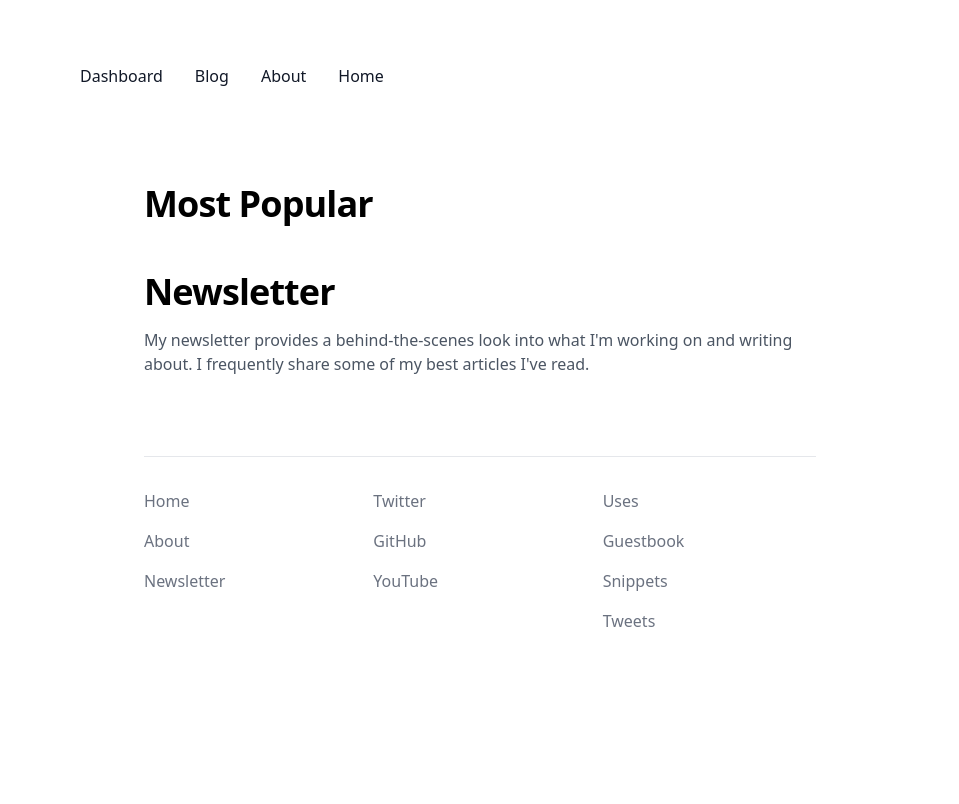
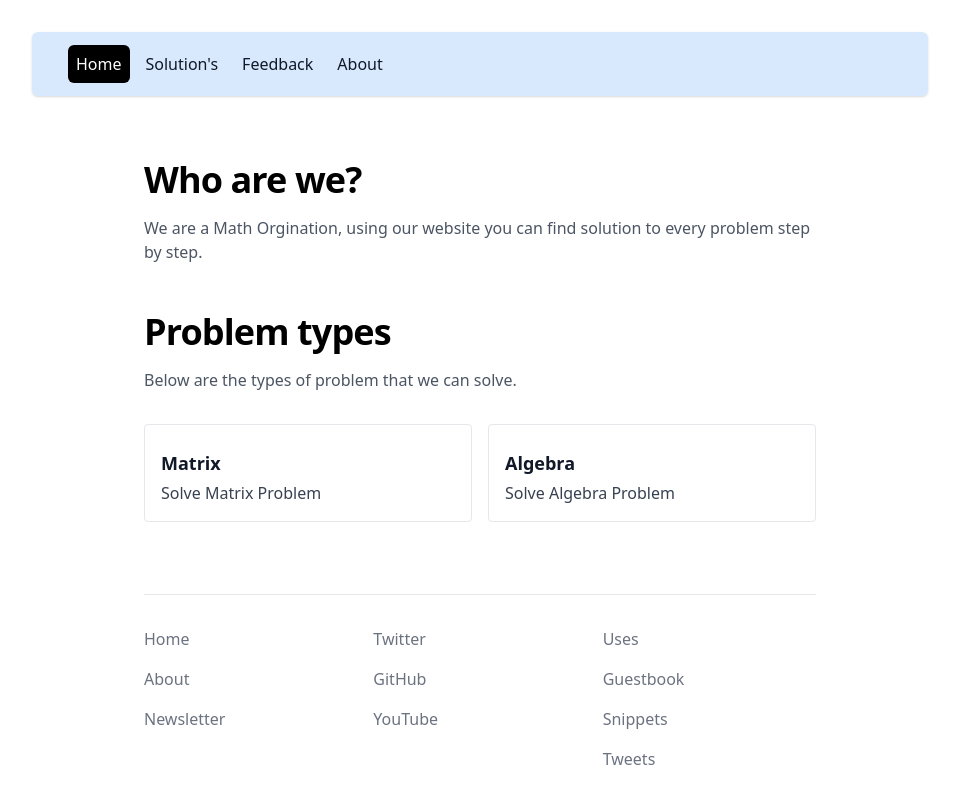
Before and after one commit to dineshyadav3169/Math, a Next.js app: page / in a window 1280 px wide. Shown: the top 804 px of the page, without its empty margins (160-1119 px from the left). Built offline with nearby package versions, Linux system fonts and the light colour scheme; what @tailwindcss/typography would draw is missing.

Commit message:
solution layout, landing page

```diff
--- a/components/Container.js
+++ b/components/Container.js
@@ -17,7 +17,7 @@ export default function Container(props) {
     <div className="bg-white">
       <Head>
         <title>{meta.title}</title>
-        <meta name="robots" content="follow, index" />
+        <meta name="robots" content="nofollow, noindex" />
         <meta content={meta.description} name="description" />
         <meta
           property="og:url"
@@ -41,22 +41,34 @@ export default function Container(props) {
           <meta property="article:published_time" content={meta.date} />
         )}
       </Head>
-      <nav className="flex items-center justify-between w-full max-w-4xl p-8 mx-auto my-0 text-gray-900 bg-white sticky-nav md:my-8 bg-opacity-60">
+      <nav className="flex bg-blue-200 rounded-md shadow items-center justify-between w-full max-w-4xl px-8 py-5 mx-auto my-0 text-gray-900 md:my-8 bg-opacity-60">
         <a href="#skip" className="skip-nav">
           Skip to content
         </a>
         <div>
-          <a href="/dashboard" className="p-1 text-gray-900 sm:p-4">
-            Dashboard
+          <a
+            href="/"
+            className="py-2 px-2 mx-1 rounded-md text-white bg-black sm:py-2 sm:px-2 hover:bg-gray-100 hover:text-black"
+          >
+            Home
           </a>
-          <a href="/blog" className="p-1 text-gray-900 sm:p-4">
-            Blog
+          <a
+            href="/solution"
+            className="py-2 px-2 mx-1 text-gray-900 rounded-md sm:py-2 sm:px-2 hover:bg-gray-100"
+          >
+            Solution's
           </a>
-          <a href="/about" className="p-1 text-gray-900 sm:p-4">
+          <a
+            href="/feedback"
+            className="py-2 px-2 mx-1 text-gray-900 rounded-md sm:py-2 sm:px-2 hover:bg-gray-100"
+          >
+            Feedback
+          </a>
+          <a
+            href="/about"
+            className="py-2 px-2 mx-1 text-gray-900 rounded-md sm:py-2 sm:px-2 hover:bg-gray-100"
+          >
             About
-          </a>
-          <a href="/" className="p-1 text-gray-900 sm:p-4">
-            Home
           </a>
         </div>
       </nav>
--- /dev/null
+++ b/components/FunctionCard.js
@@ -0,0 +1,32 @@
+import Image from 'next/image';
+
+export default function FunctionCard({
+  title,
+  description,
+  slug,
+  hasImage,
+  imageLogo,
+  ...rest
+}) {
+  return (
+    <a
+      href={`/${slug}`}
+      className="border border-grey-200 dark:border-gray-900 rounded p-4 w-full"
+      {...rest}
+    >
+      {hasImage && (
+        <Image
+          alt={title}
+          height={32}
+          width={32}
+          src={`/logos/${imageLogo}`}
+          className="rounded-full"
+        />
+      )}
+      <h3 className="text-lg font-bold text-left mt-2 text-gray-900 dark:text-gray-100">
+        {title}
+      </h3>
+      <p className="mt-1 text-gray-700 dark:text-gray-400">{description}</p>
+    </a>
+  );
+}
--- /dev/null
+++ b/components/LoadingSpinner.js
@@ -0,0 +1,24 @@
+export default function LoadingSpinner() {
+  return (
+    <svg
+      className="animate-spin h-5 w-5 text-gray-900 dark:text-gray-100"
+      xmlns="http://www.w3.org/2000/svg"
+      fill="none"
+      viewBox="0 0 24 24"
+    >
+      <circle
+        className="opacity-25"
+        cx="12"
+        cy="12"
+        r="10"
+        stroke="currentColor"
+        strokeWidth="4"
+      />
+      <path
+        className="opacity-75"
+        fill="currentColor"
+        d="M4 12a8 8 0 018-8V0C5.373 0 0 5.373 0 12h4zm2 5.291A7.962 7.962 0 014 12H0c0 3.042 1.135 5.824 3 7.938l3-2.647z"
+      />
+    </svg>
+  );
+}
--- /dev/null
+++ b/layouts/solver.js
@@ -0,0 +1,114 @@
+import { useState, useRef } from 'react';
+import LoadingSpinner from '@/components/LoadingSpinner';
+
+export default function Solution(props) {
+  const [form, setForm] = useState({
+    popup: false,
+    state: false,
+    isMessageReported: false
+  });
+  const reasonInput = useRef();
+
+  const formHandler = (event) => {
+    event.preventDefault();
+    setForm({ popup: form.popup, state: true });
+
+    //TO:DO POST API here
+    setTimeout(() => {
+      setForm({ popup: form.popup, state: true, isMessageReported: true });
+    }, 3000);
+  };
+
+  const popupTonggle = () => {
+    setForm({ popup: !form.popup });
+  };
+
+  return (
+    <div className="bg-white mt-2 text-black">
+      <div className="mt-2">
+        <h2 className="font-bold text-xl md:text-4xl tracking-tight mb-4 mt-8 text-black">
+          Solution
+        </h2>
+      </div>
+      <div className="mt-2">
+        {props.children}
+        <div className="flex rounded-md shadow items-center justify-between w-full max-w-4xl px-4 py-5 mx-auto my-0 text-gray-900 md:my-8 bg-opacity-60">
+          <div>
+            <button
+              className="py-2 px-2 mx-1 rounded-md text-white bg-red-600 sm:py-2 sm:px-2 hover:bg-red-500"
+              onClick={popupTonggle}
+            >
+              Report
+            </button>
+            {form.popup && (
+              <form
+                className="fixed z-10 inset-0 overflow-y-auto"
+                onSubmit={formHandler}
+              >
+                <div className="flex bg-black bg-opacity-10 items-end min-h-screen pt-4 px-4 pb-20 text-center sm:block sm:p-0">
+                  <div className="inline-block align-bottom bg-white rounded-lg text-left overflow-hidden shadow-xl transform transition-all sm:my-8 sm:align-middle sm:max-w-lg sm:w-full">
+                    <div className="bg-white px-4 pt-5 pb-4 sm:p-6 sm:pb-4">
+                      <div className="sm:flex sm:items-start">
+                        <div className="mt-3 text-center sm:mt-0 sm:ml-4 sm:text-left">
+                          <h3 className="text-lg leading-6 font-medium text-gray-900">
+                            {form.isMessageReported
+                              ? 'Thank You For your Contribution'
+                              : 'Report Wrong Answer'}
+                          </h3>
+                          <div className="mt-2">
+                            <p className="text-sm text-gray-500">
+                              {form.isMessageReported
+                                ? ''
+                                : 'Pelese tell us why this answer is wrong'}
+                            </p>
+                          </div>
+                          {form.isMessageReported ? (
+                            ''
+                          ) : (
+                            <input
+                              placeholder="Reason*"
+                              className="focus:outline-none focus:ring focus:border-gray-100 border-2 p-2 mt-4 w-full rounded"
+                              ref={reasonInput}
+                              aria-label="Reason for reporting answer"
+                              required
+                            />
+                          )}
+                        </div>
+                      </div>
+                    </div>
+                    <div className="px-4 py-3 sm:px-6 sm:flex sm:flex-row-reverse">
+                      {!form.isMessageReported && (
+                        <button
+                          type="submit"
+                          aria-label="Report incorrect Problem Solution"
+                          className="w-full inline-flex justify-center rounded-md border border-transparent shadow-sm px-4 py-2 bg-red-600 hover:bg-red-700 text-base font-medium text-white focus:outline-none focus:ring-2 focus:ring-offset-2 focus:ring-red-500 sm:ml-3 sm:w-auto sm:text-sm"
+                        >
+                          {form.state ? <LoadingSpinner /> : 'Report'}
+                        </button>
+                      )}
+                      <button
+                        type="button"
+                        aria-label="Cancel"
+                        className="mt-3 w-full inline-flex justify-center rounded-md border border-gray-300 shadow-sm px-4 py-2 bg-white text-base font-medium text-gray-700 hover:bg-gray-50 focus:outline-none focus:ring-2 focus:ring-offset-2 focus:ring-indigo-500 sm:mt-0 sm:ml-3 sm:w-auto sm:text-sm"
+                        onClick={popupTonggle}
+                      >
+                        Cancel
+                      </button>
+                    </div>
+                  </div>
+                </div>
+              </form>
+            )}
+            <button
+              type="button"
+              aria-label="Download Problem Solution"
+              className="py-2 px-2 mx-1 text-gray-900 rounded-md sm:py-2 sm:px-2 bg-gray-200 hover:bg-gray-100"
+            >
+              Download PDF
+            </button>
+          </div>
+        </div>
+      </div>
+    </div>
+  );
+}
--- a/pages/index.js
+++ b/pages/index.js
@@ -1,23 +1,42 @@
 import Container from '@/components/Container';
+import FunctionCard from '@/components/FunctionCard';
 
-export default function Blog({ posts }) {
+export default function Blog() {
   return (
     <Container
-      title="Home - Strategy to Invest"
-      description="Personal finance blog - that includes financial life, insurance, and investment in stock market, real estate, mutual funds, cryptocurrency and future"
+      title="Home - Math"
+      description="Math problems solved step by step"
     >
       <div className="flex flex-col justify-center items-start max-w-2xl mx-auto mb-16">
-        <h3 className="font-bold text-2xl md:text-4xl tracking-tight mb-4 mt-8 text-black dark:text-white">
-          Most Popular
-        </h3>
-        <h3 className="font-bold text-2xl md:text-4xl tracking-tight mb-4 mt-8 text-black dark:text-white">
-          Newsletter
-        </h3>
-        <p className="text-gray-600 dark:text-gray-400 mb-4">
-          My newsletter provides a behind-the-scenes look into what I'm working
-          on and writing about. I frequently share some of my best articles I've
-          read.
+        <h1 className="font-bold text-2xl md:text-4xl tracking-tight mb-4 mt-8 text-black ">
+          Who are we?
+        </h1>
+        <p className="text-gray-600 mb-4">
+          We are a Math Orgination, using our website you can find solution to
+          every problem step by step.
         </p>
+        <h1 className="font-bold text-2xl md:text-4xl tracking-tight mb-4 mt-8 text-black ">
+          Problem types
+        </h1>
+        <p className="text-gray-600 mb-4">
+          Below are the types of problem that we can solve.
+        </p>
+        <div className="grid gap-4 grid-cols-1 sm:grid-cols-2 my-2 w-full mt-4">
+          <FunctionCard
+            key="test0001"
+            title="Matrix"
+            hasImage={false}
+            slug="matrix"
+            description="Solve Matrix Problem"
+          />
+          <FunctionCard
+            key="test0002"
+            title="Algebra"
+            hasImage={false}
+            slug="algebra"
+            description="Solve Algebra Problem"
+          />
+        </div>
       </div>
     </Container>
   );
--- /dev/null
+++ b/pages/test.js
@@ -0,0 +1,9 @@
+import Solution from '@/layouts/solver';
+
+export default function testPage() {
+  return (
+    <Solution>
+      <h1>hello</h1>
+    </Solution>
+  );
+}
```
Also changed, not shown: data/test.js (added, +36 -0 lines).
